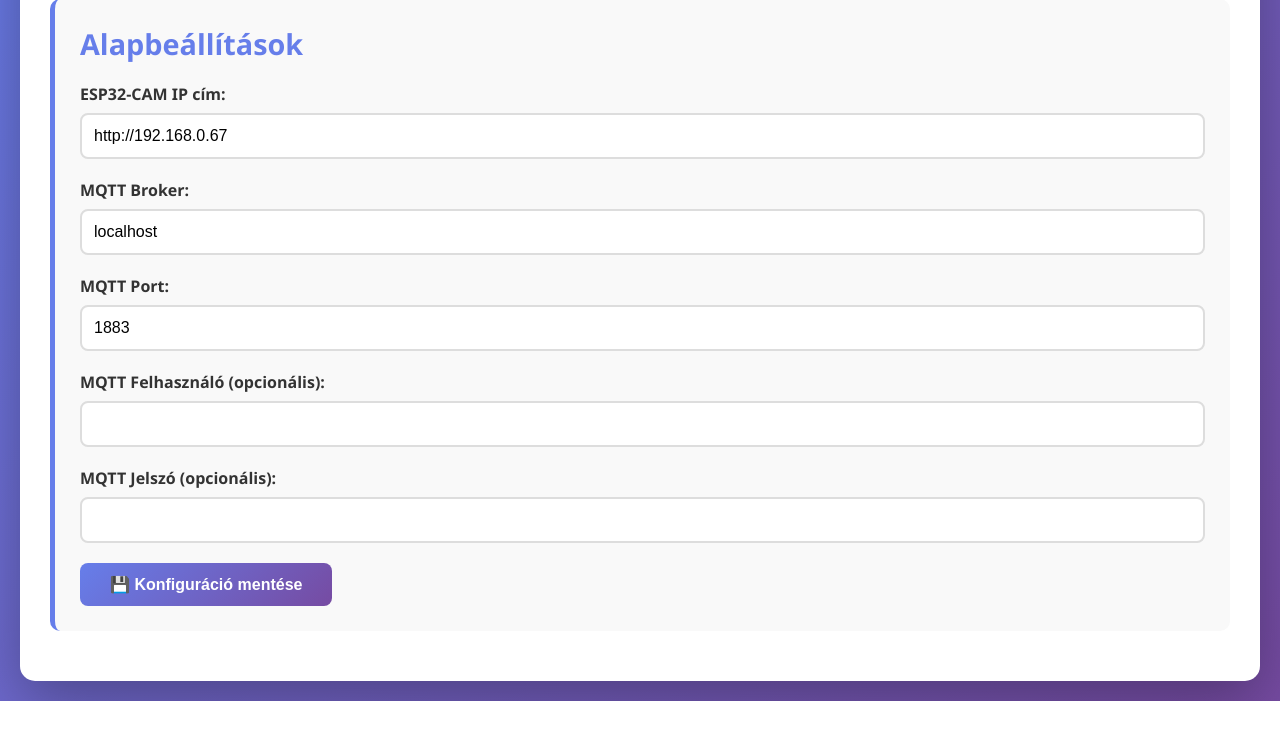
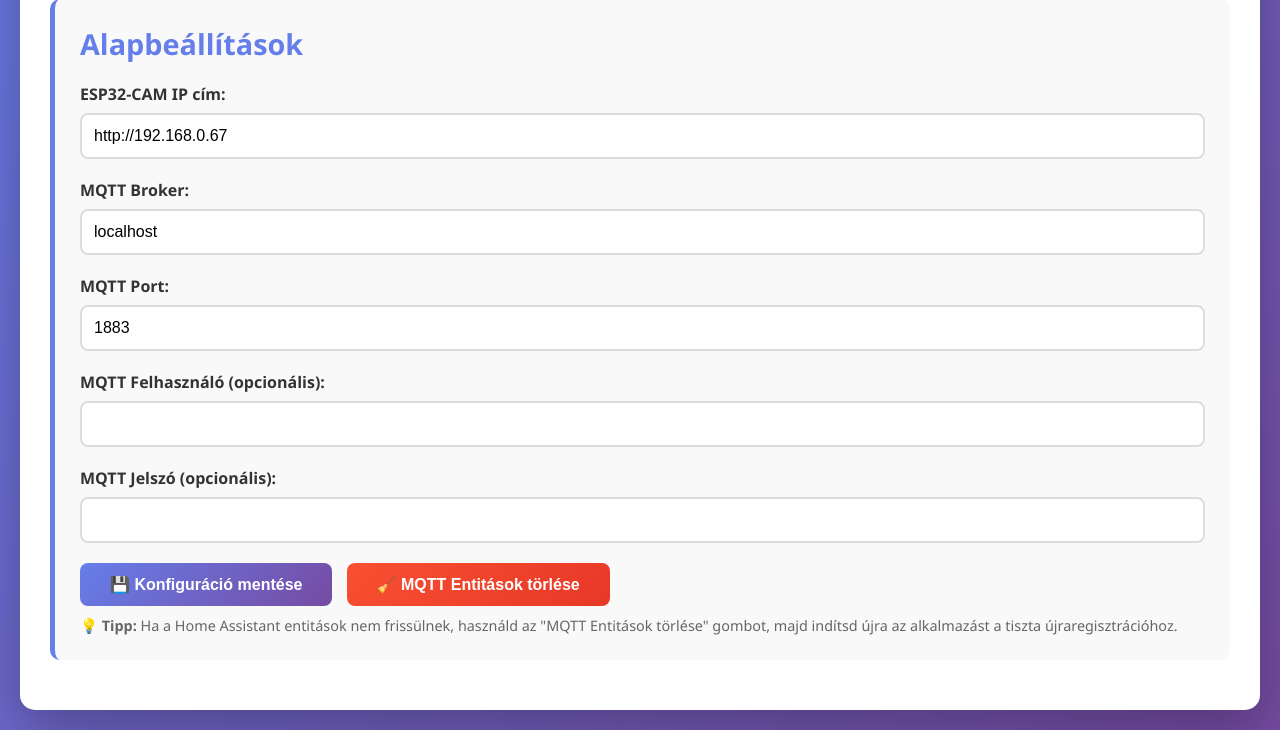
Before and after one commit to M3NT1/ESP32_Pince_Computherm_led_monitor_feldolgozo, a Flask app: page / in a window 1280 px wide. Shown: the part 267-997 px from the top of the page. Before the commit the page ends 968 px from the top, so only its background shows below. Run offline with Flask 3, Linux system fonts and the light colour scheme; data that the repository does not hold is empty.

Commit message:
Fix: Zónák fül mindig tiszta képet használ + MQTT cleanup funkció

```diff
--- a/app.py
+++ b/app.py
@@ -724,6 +724,34 @@ def get_states():
     """Aktuális LED állapotok"""
     return jsonify(led_states)
 
+@app.route('/api/mqtt/cleanup', methods=['POST'])
+def mqtt_cleanup():
+    """MQTT discovery config-ok törlése (Home Assistant entitások eltávolítása)"""
+    if not mqtt_client or not mqtt_client.is_connected():
+        return jsonify({'success': False, 'error': 'MQTT nem csatlakozva'}), 503
+
+    try:
+        deleted_count = 0
+        for zone in led_zones:
+            zone_id = zone['id']
+            # Config topic törlése (üres payload, retain=True)
+            config_topic = f"{MQTT_TOPIC_PREFIX}/{zone_id}/config"
+            mqtt_client.publish(config_topic, '', retain=True)
+            # State topic törlése
+            state_topic = f"{MQTT_TOPIC_PREFIX}/{zone_id}/state"
+            mqtt_client.publish(state_topic, '', retain=True)
+            deleted_count += 1
+            print(f"[MQTT] Cleanup: {zone['name']} config törölve")
+
+        return jsonify({
+            'success': True,
+            'message': f'{deleted_count} entitás config törölve. Indítsd újra a Home Assistant-ot vagy várj ~1 percet.',
+            'deleted_count': deleted_count
+        })
+    except Exception as e:
+        print(f"[MQTT] Cleanup hiba: {e}")
+        return jsonify({'success': False, 'error': str(e)}), 500
+
 @app.route('/api/camera/health')
 def camera_health():
     """ESP32-CAM kamera állapotának ellenőrzése"""
--- a/templates/index.html
+++ b/templates/index.html
@@ -368,6 +368,11 @@
                 </div>
 
                 <button onclick="saveConfig()">💾 Konfiguráció mentése</button>
+                <button onclick="cleanupMqtt()" class="danger" style="margin-left: 10px;">🧹 MQTT Entitások törlése</button>
+                <p style="margin-top: 10px; color: #666; font-size: 0.9em;">
+                    💡 <strong>Tipp:</strong> Ha a Home Assistant entitások nem frissülnek, használd az "MQTT Entitások törlése" gombot,
+                    majd indítsd újra az alkalmazást a tiszta újraregisztrációhoz.
+                </p>
             </div>
         </div>
 
@@ -540,6 +545,28 @@
             }
         }
 
+        async function cleanupMqtt() {
+            if (!confirm('⚠️ Ez törli az összes Home Assistant entitást!\n\nUtána:\n1. Indítsd újra ezt az alkalmazást\n2. Várj ~1 percet\n3. Az entitások újra megjelennek\n\nFolytatod?')) {
+                return;
+            }
+
+            try {
+                const response = await fetch('/api/mqtt/cleanup', {
+                    method: 'POST'
+                });
+
+                const data = await response.json();
+
+                if (data.success) {
+                    alert('✅ ' + data.message + '\n\n' + data.deleted_count + ' entitás törölve.');
+                } else {
+                    alert('❌ Hiba: ' + data.error);
+                }
+            } catch (error) {
+                alert('❌ Hiba az MQTT cleanup során: ' + error);
+            }
+        }
+
         // Zónák
         async function loadZones() {
             try {
@@ -638,7 +665,9 @@
 
         async function loadSnapshot() {
             try {
-                const endpoint = showAnnotations ? '/api/annotated_snapshot' : '/api/snapshot';
+                // MINDIG tiszta képet használunk a zónák beállításához!
+                // A canvas maga rajzolja rá a zónákat, ne annotált képet töltsünk be
+                const endpoint = '/api/snapshot';
                 const response = await fetch(endpoint);
                 const blob = await response.blob();
                 const url = URL.createObjectURL(blob);
```
